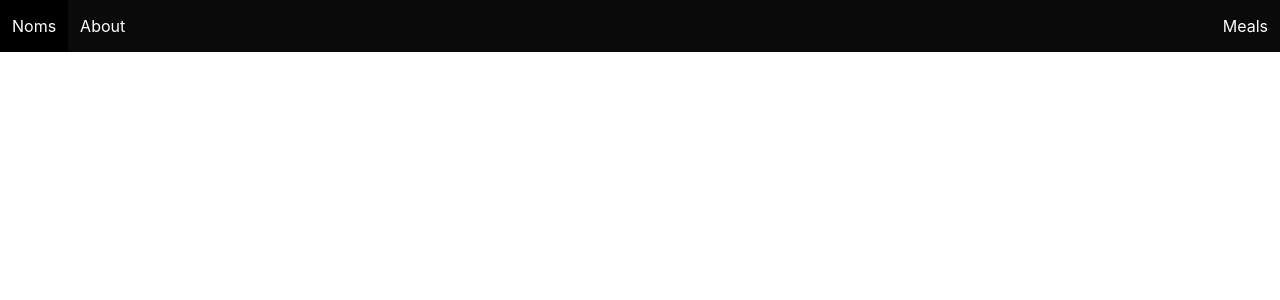
After one commit to Jmajane/Noms, a Python web app: template main_app/templates/base.html in a window 1280 px wide. The commit adds this page. Shown: the top 300 px of the page. Run offline with Jinja, Linux system fonts and the light colour scheme; the template is opened without the code that fills it, so the values that code supplies are empty.

Commit message:
base.html setup

```diff
--- /dev/null
+++ b/main_app/templates/base.html
@@ -0,0 +1,36 @@
+<!DOCTYPE html>
+<html lang="en">
+    <head>
+        <meta charset="UTF-8" />
+        <meta http-equiv="X-UA-Compatible" content="IE=edge" />
+        <meta name="viewport" content="width=device-width, initial-scale=1.0" />
+        <link rel="stylesheet" href="https://cdn.jsdelivr.net/npm/bulma@0.9.2/css/bulma.min.css">
+        <script src="https://code.jquery.com/jquery-3.6.0.min.js" integrity="sha256-/xUj+3OJU5yExlq6GSYGSHk7tPXikynS7ogEvDej/m4=" crossorigin="anonymous"></script>
+        <title>Noms - {% block title %}{% endblock %}</title>
+    </head>
+    <body >
+        <nav class="navbar is-black" role="navigation" aria-label="main navigation">
+            <div class="navbar-brand">
+                <a class="navbar-item" href="/">Noms</a>
+                <a role="button" class="navbar-burger" aria-label="menu" aria-expanded="false">
+                    <span aria-hidden="true"></span>
+                    <span aria-hidden="true"></span>
+                    <span aria-hidden="true"></span>
+                </a>
+            </div>
+            <div class="navbar-menu navbar-start">
+                <a class="navbar-item" href="/about">About</a>
+            </div>
+            <div class="navbar-menu navbar-end">
+                <a class="navbar-item" href="/meals">Meals</a>
+            </div>
+        </nav>
+        <div class="container">
+
+            {% block content %}{% endblock %}
+
+        </div>
+      </div>
+    </div>
+  </body>
+</html>
--- a/main_app/templates/home.html
+++ b/main_app/templates/home.html
@@ -7,6 +7,9 @@
     <title>Noms</title>
 </head>
 <body>
+    {% extends 'base.html' %}
+    {% block content %}
     <h1>Noms Home</h1>
+    {% endblock %}
 </body>
 </html>
```
Also changed, not shown: README.md.
